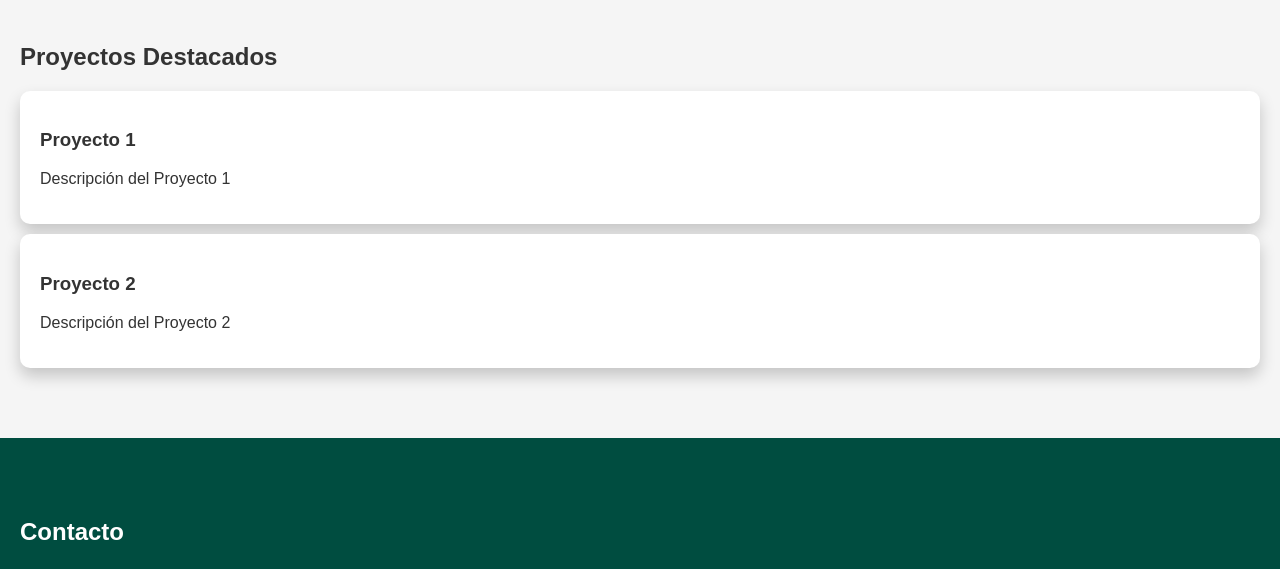
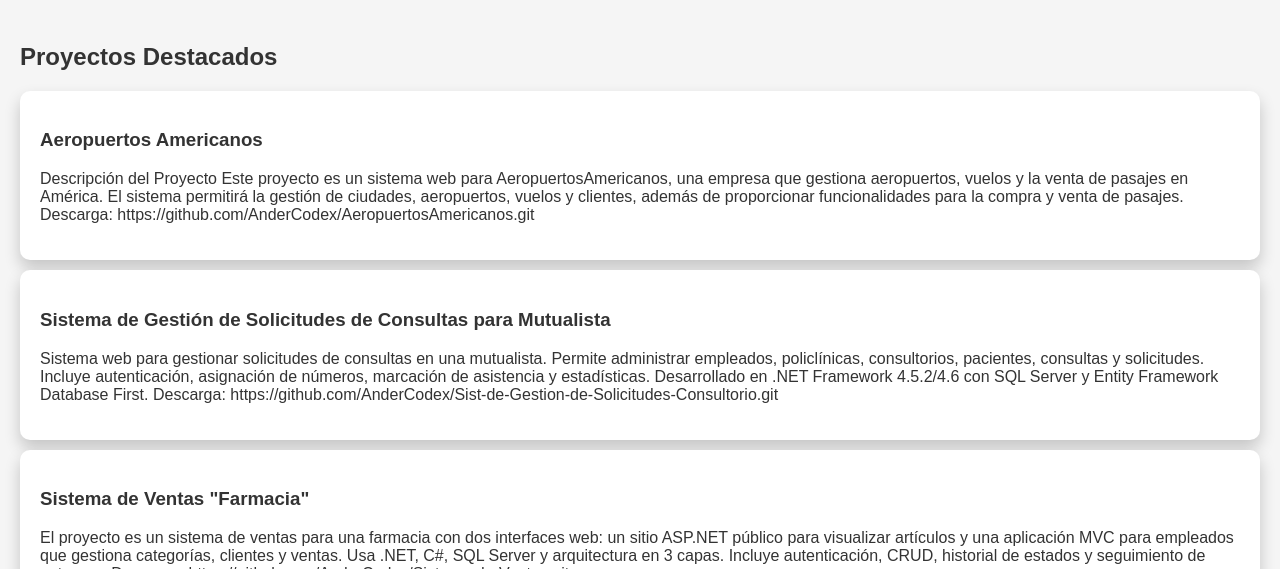
Before and after one commit to AnderCodex/portfolio, a plain HTML site: page index.html in a window 1280 px wide. Shown: the part 1410-1979 px from the top of the page. Drawn offline with Linux system fonts and the light colour scheme.

Commit message:
Update index.html

```diff
--- a/index.html
+++ b/index.html
@@ -80,12 +80,29 @@
     <section id="proyectos">
         <h2>Proyectos Destacados</h2>
         <div class="project-item">
-            <h3>Proyecto 1</h3>
-            <p>Descripción del Proyecto 1</p>
+            <h3>Aeropuertos Americanos</h3>
+            <p>Descripción del Proyecto
+                Este proyecto es un sistema web para AeropuertosAmericanos, una empresa que gestiona aeropuertos,
+                vuelos y la venta de pasajes en América. El sistema permitirá la gestión de ciudades, aeropuertos,
+                vuelos y clientes, además de proporcionar funcionalidades para la compra y venta de pasajes.
+                Descarga: https://github.com/AnderCodex/AeropuertosAmericanos.git</p>
         </div>
         <div class="project-item">
-            <h3>Proyecto 2</h3>
-            <p>Descripción del Proyecto 2</p>
+            <h3>Sistema de Gestión de Solicitudes de Consultas para Mutualista</h3>
+            <p>Sistema web para gestionar solicitudes de consultas en una mutualista. Permite administrar empleados, policlínicas, consultorios, pacientes,
+                consultas y solicitudes. Incluye autenticación, asignación de números,
+                marcación de asistencia y estadísticas.
+                Desarrollado en .NET Framework 4.5.2/4.6 con SQL Server y Entity Framework Database First.
+            Descarga: https://github.com/AnderCodex/Sist-de-Gestion-de-Solicitudes-Consultorio.git</p>
+        </div>
+
+         <div class="project-item">
+            <h3>Sistema de Ventas "Farmacia"</h3>
+            <p>El proyecto es un sistema de ventas para una farmacia con dos interfaces web: un sitio ASP.NET
+                público para visualizar artículos y una aplicación MVC para empleados que gestiona categorías,
+                clientes y ventas. Usa .NET, C#, SQL Server y arquitectura en 3 capas. Incluye autenticación,
+                CRUD, historial de estados y seguimiento de entregas.
+            Descarga: https://github.com/AnderCodex/Sistema-de-Ventas.git</p>
         </div>
         <!-- Ampliar proyectos a futuro -->
     </section>
```
